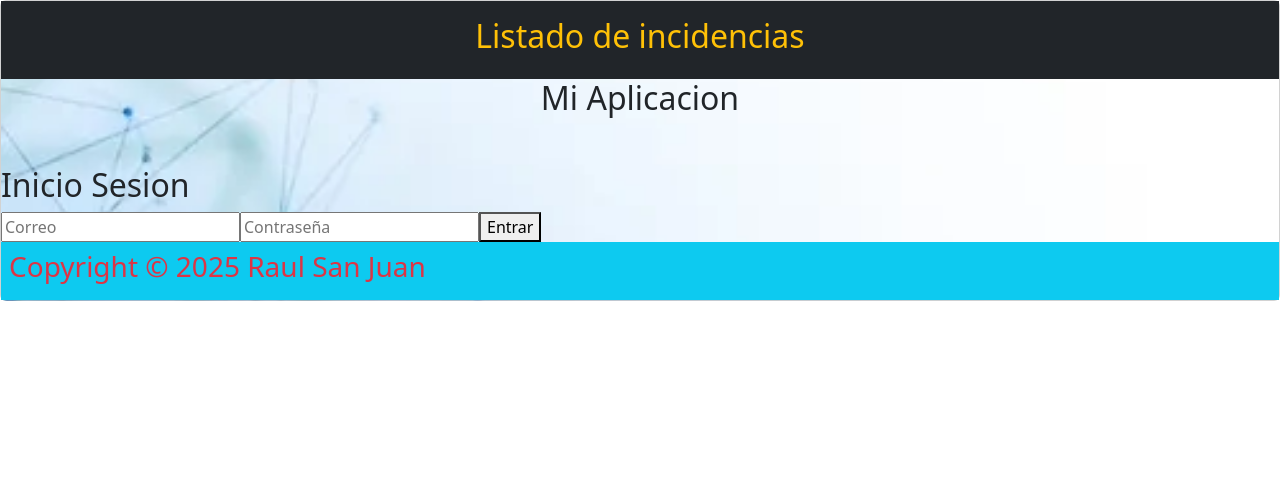
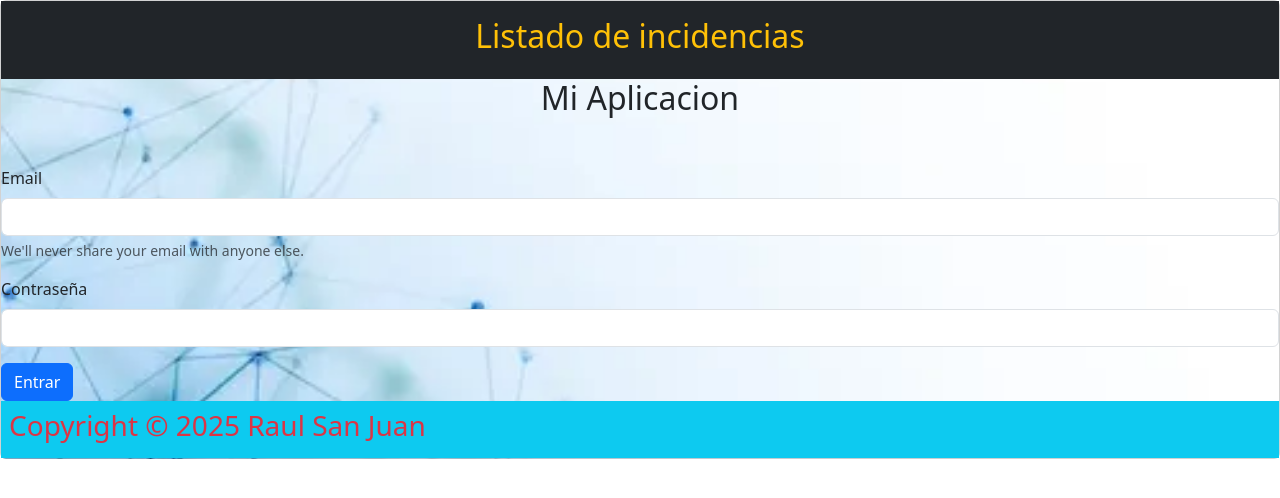
Before and after one commit to RaulSJD80/Optativa, a React (Create React App) app: page / in a window 1280 px wide. Shown: the top 498 px of the page. Built offline with nearby package versions, Linux system fonts and the light colour scheme; data requests are answered from the project's data file.

Commit message:
Agregar cambios UT06_ACT02

```diff
--- a/package.json
+++ b/package.json
@@ -10,6 +10,7 @@
     "bootstrap": "^5.3.8",
     "json-server": "^0.17.4",
     "json-server-auth": "^2.1.0",
+    "jwt-decode": "^4.0.0",
     "react": "^19.2.5",
     "react-dom": "^19.2.5",
     "react-scripts": "5.0.1",
@@ -38,7 +39,6 @@
       "last 1 chrome version",
       "last 1 firefox version",
       "last 1 safari version"
-
     ]
   },
   "resolutions": {
@@ -48,7 +48,7 @@
     "ip": "2.0.1",
     "node-forge": "1.3.1",
     "dns-packet": "5.6.1",
-    "jsonwebtoken":"^9.0.0"
+    "jsonwebtoken": "^9.0.0"
   },
   "overrides": {
     "caniuse-lite": "^1.0.30001788",
@@ -57,6 +57,6 @@
     "ip": "2.0.1",
     "node-forge": "1.3.1",
     "dns-packet": "5.6.1",
-    "jsonwebtoken":"^9.0.0"
+    "jsonwebtoken": "^9.0.0"
   }
 }
--- a/src/componentes/main/App.js
+++ b/src/componentes/main/App.js
@@ -7,6 +7,7 @@ import 'bootstrap/dist/css/bootstrap.min.css';
 import Fondo from '../../img/fondo2.jpg';
 import IncidentList from '../IncidentList';
 import Login from './Login';
+import {jwtDecode} from 'jwt-decode';
 
 
 function App (){
@@ -20,8 +21,45 @@ const USUARIO_API_URL = "http://localhost:3004/users";
 const [usuarios, setUsuarios] = useState([]);
 const [incidencias, setIncidencias] = useState ([]);
 
-useEffect(() => {
-  const obtenerIncidencias = async () => {
+
+
+
+
+
+
+
+  // Funciones de logueado
+  const [usuarioLogin, setUsuarioLogin] = useState(null);
+  const API_LOGIN_URL = "http://localhost:3004/login";
+
+  const onLogin = async (email, password) => {
+    try {
+      const response = await fetch(API_LOGIN_URL, {
+        method: 'POST',
+        headers: {
+          'Content-type': 'application/json',
+        },
+        body: JSON.stringify({"email": email, "password": password}),
+      });
+      if(response.ok) {
+        const data = await response.json();
+        setUsuarioLogin(data["user"]);
+        localStorage.setItem("authToken", data["accessToken"]);
+        console.log("Login exitoso. Usuario: ", data["user"]);
+        return true;
+      } else {
+         const errorData = await response.json();
+         alert(`Fallo de autenticacion. Error: ${response.status}: ${errorData}`);
+         return false;
+      }
+    } catch (error) {
+      console.error("Error de red al intentar el Login: ", error);
+      return false;
+    }
+  };
+
+  useEffect(() => {
+      const obtenerIncidencias = async () => {
     try{
       let response  = await fetch (INCIDENCIA_API_URL);
       if(!response.ok){
@@ -34,52 +72,26 @@ useEffect(() => {
       console.error("Error al cargar las inicdencias: ", e);
     }
   }
- /* const obtenerUsuarios = async () => {
-    try{
-      let response = await fetch (USUARIO_API_URL);
-        if(!response.ok){
-        throw new Error("HTTP Error");
+
+
+
+  const obtenerUsuarioLogueado =  () => {
+    const savedUser = localStorage.getItem('authToken');
+    if(savedUser){
+      const decodedUser = jwtDecode(localStorage.getItem('authToken'));
+      console.log(decodedUser);
+      if(decodedUser){
+        const user = usuarios.find((u)=>u.email === decodedUser.email);
+        // si existe el usuario en TextDecoder, lo convertimos a objeto JSON
+        user ? setUsuarioLogin(user) : setUsuarioLogin(null);
       }
-      const data = await response.json();
-      console.log(data);
-      setUsuarios(data);
-    } catch (e){
-      console.error("Error al cargar los usuarios: ", e);
     }
-  }*/
+
+  }
 
   obtenerIncidencias();
-  //obtenerUsuarios();
-}, []);
-
-  // Funciones de logueado
-  const [usuarioLogin, setUsusarioLogin] = useState(null);
-  const API_LOGIN_URL = "http://localhost:3004/login";
-
-  const inicioSesion = async(email, password) => {
-    try {
-      const response = await fetch (API_LOGIN_URL, {
-        method: 'POST',
-        headers: {
-          'Content-type': 'application/json',
-        },
-        body: JSON.stringify({"email": email, "password": password}),
-      });
-      if(response.ok) {
-        const data = await response.json();
-        setUsusarioLogin(data["users"]);
-        console.log("Login existoso. Usuario: ", data["users"]);
-        return true;
-      } else {
-         const errorData = await response.json();
-         alert(`Fallo de autenticacion. Error: ${response.status}: ${errorData}`);
-         return false;
-      }
-    } catch (error) {
-      console.error("Error de red al intentar el Login: ", error);
-      return false;
-    }
-  };
+  obtenerUsuarioLogueado();
+}, [usuarios]);
 
 
 
@@ -158,7 +170,7 @@ useEffect(() => {
 
 
         ) :
-        <Login inicioSesion = {inicioSesion}/>
+        <Login onLogin= {onLogin}/>
       }
 
       </div>
--- a/src/componentes/main/Login.js
+++ b/src/componentes/main/Login.js
@@ -5,17 +5,31 @@ function Login (props){
      const envioFormulario = (event) =>{
         event.preventDefault();
         const login = event.target;
-        props.inicioSesion(login.email.value, login.password.value);
+        props.onLogin(login.email.value, login.password.value);
     };
 
     return(
         <div>
             <form onSubmit = {envioFormulario}>
-                <h2>Inicio Sesion</h2>
-                <input type="email" placeholder = "Correo" name = "email" required />
-                <input type = "password" placeholder = "Contraseña" name = "password" required/>
-                <button type = "submit">Entrar</button>
+                <div className="mb-3">
+                    <label htmlFor="exampleInputEmail1" className="form-label">Email</label>
+                    <input type="email" className="form-control" id="exampleInputEmail1" aria-describedby="emailHelp" name="email" required/>
+                <div id="emailHelp" className ="form-text">We'll never share your email with anyone else.</div>
+                </div>
+                <div class="mb-3">
+                    <label htmlFor="exampleInputPassword1" className="form-label">Contraseña</label>
+                    <input type="password" className="form-control" id="exampleInputPassword1" name="password" required/>
+                </div>
+
+
+
+                <button type="submit" className="btn btn-primary">Entrar</button>
             </form>
         </div>
     )
 }
+
+                /*<div class="mb-3 form-check">
+                    <input type="checkbox" className="form-check-input" id="exampleCheck1"/>
+                    <label className="form-check-label" htmlFor="exampleCheck1">Check me out</label>
+                </div>*/
```
Also changed, not shown: src/componentes/Menu.js (added, +25 -0 lines), 1 other file (tests, documents, lock files or other folders).
